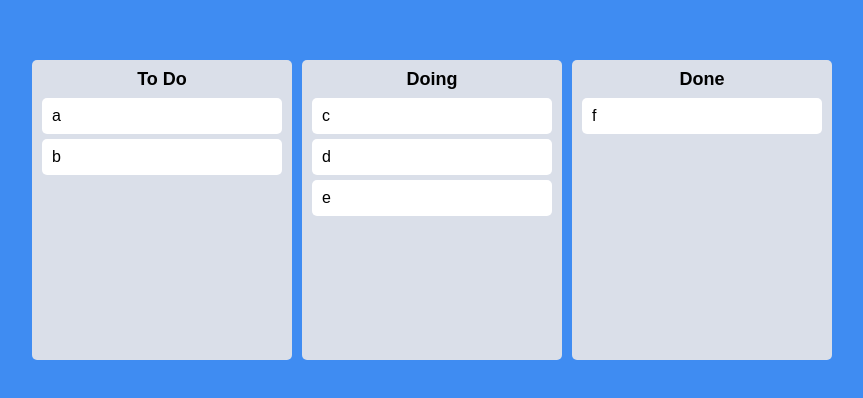
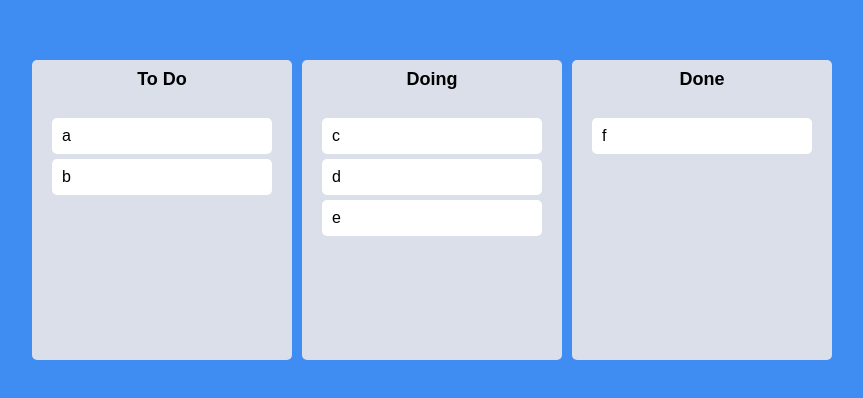
Before and after one commit to HyonHyonKOR/react-masterclass, a React (Create React App) app: page / in a window 1280 px wide. Shown: the part 190-588 px from the top of the page, without its empty margins (208-1071 px from the left). Built offline with nearby package versions, Linux system fonts and the light colour scheme.

Commit message:
refact:todo list style

```diff
--- a/src/components/Board.tsx
+++ b/src/components/Board.tsx
@@ -7,7 +7,12 @@
   boardId: string;
 }
 
-const Title = styled.h1`
+interface IAreaProps {
+  isDraggingFromThis: boolean;
+  isDraggingOver: boolean;
+}
+
+const Title = styled.h2`
   text-align: center;
   font-weight: 600;
   margin-bottom: 10px;
@@ -15,25 +20,46 @@
 `;
 
 const Wrapper = styled.div`
+  display: flex;
+  flex-direction: column;
   width: 300px;
-  padding: 10px 10px 20px 10px;
+  padding: 10px 0px;
   background-color: ${(props) => props.theme.boardColor};
   border-radius: 5px;
   min-height: 300px;
 `;
 
+const Area = styled.div<IAreaProps>`
+  padding: 20px;
+  background-color: ${(props) =>
+    props.isDraggingOver
+      ? "#dfe6e9"
+      : props.isDraggingFromThis
+      ? "#b2bec3"
+      : "transparent"};
+  flex-grow: 1;
+  transition: background-color 0.3s ease-in-out;
+`;
+
 export default function Board({ toDos, boardId }: IBoardProps) {
   return (
+    <Wrapper>
+      <Title>{boardId}</Title>
       <Droppable droppableId={boardId}>
-      {(provided) => (
-        <Wrapper ref={provided.innerRef} {...provided.droppableProps}>
-          <Title>{boardId}</Title>
+        {(provided, info) => (
+          <Area
+            isDraggingOver={info.isDraggingOver}
+            isDraggingFromThis={Boolean(info.draggingFromThisWith)}
+            ref={provided.innerRef}
+            {...provided.droppableProps}
+          >
             {toDos.map((toDo, index) => (
               <DraggableCard key={toDo} index={index} toDo={toDo} />
             ))}
             {provided.placeholder}
-        </Wrapper>
+          </Area>
         )}
       </Droppable>
+    </Wrapper>
   );
 }
--- a/src/components/DraggableCard.tsx
+++ b/src/components/DraggableCard.tsx
@@ -7,18 +7,26 @@
   index: number;
 }
 
-const Card = styled.div`
+interface ICardProps {
+  isDragging: boolean;
+}
+
+const Card = styled.div<ICardProps>`
   border-radius: 5px;
   padding: 10px;
-  background-color: ${(props) => props.theme.cardColor};
+  background-color: ${(props) =>
+    props.isDragging ? "#74b9ff" : props.theme.cardColor};
   margin-bottom: 5px;
+  box-shadow: ${(props) =>
+    props.isDragging ? "0px 2px 5px rgba(0,0,0,0.05)" : "none"};
 `;
 
 function DraggableCard({ toDo, index }: IDraggableCardProps) {
   return (
     <Draggable draggableId={toDo} index={index}>
-      {(provided) => (
+      {(provided, snapshot) => (
         <Card
+          isDragging={snapshot.isDragging}
           ref={provided.innerRef}
           {...provided.dragHandleProps}
           {...provided.draggableProps}
```
Lines whose indentation alone changed are shown as unchanged.
